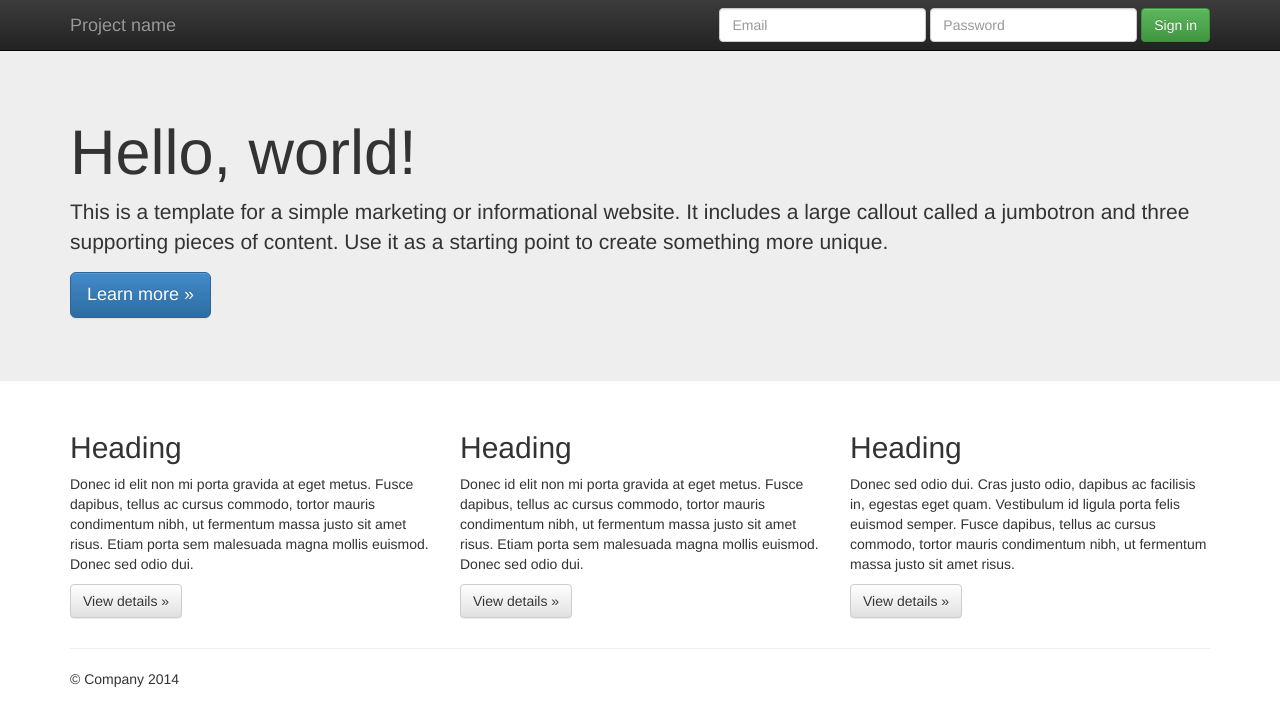
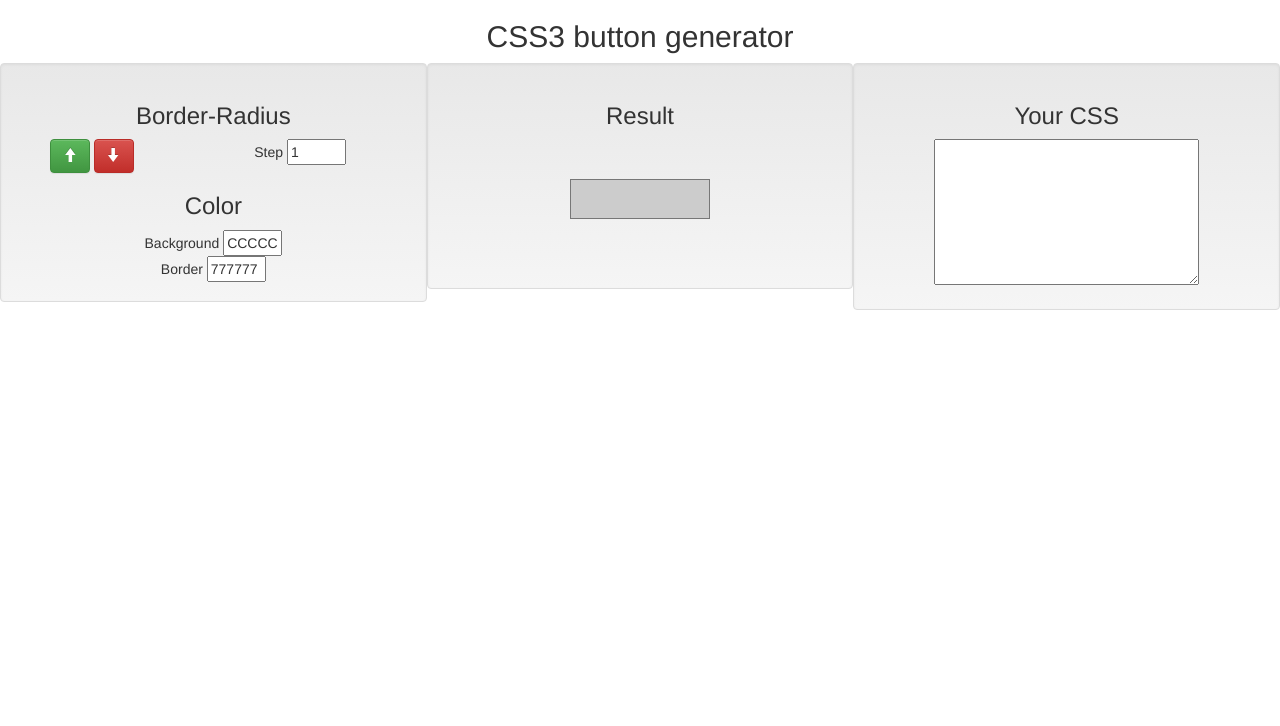
Before and after one commit to ProvokatorDark/Button-Generator, a plain HTML site: page index.html in a window 1280 px wide. Drawn offline with nearby package versions, Linux system fonts and the light colour scheme.

Commit message:
<<HTML5 and CSS>>

```diff
--- a/css/main.css
+++ b/css/main.css
@@ -3,3 +3,11 @@
 /* ==========================================================================
    Author's custom styles
    ========================================================================== */
+.create{
+	height: 40px;
+	width: 140px;
+	margin: 50px auto;
+	background: #CCC;
+	border: 1px solid #777;
+	border-radius: 0;
+}
--- a/index.html
+++ b/index.html
@@ -2,104 +2,85 @@
 <!--[if lt IE 7]>      <html class="no-js lt-ie9 lt-ie8 lt-ie7"> <![endif]-->
 <!--[if IE 7]>         <html class="no-js lt-ie9 lt-ie8"> <![endif]-->
 <!--[if IE 8]>         <html class="no-js lt-ie9"> <![endif]-->
-<!--[if gt IE 8]><!--> <html class="no-js"> <!--<![endif]-->
+<!--[if gt IE 8]><!-->
+<html class="no-js">
+<!--<![endif]-->
+
 <head>
 	<meta charset="utf-8">
 	<meta http-equiv="X-UA-Compatible" content="IE=edge,chrome=1">
 	<title></title>
 	<meta name="description" content="">
 	<meta name="viewport" content="width=device-width, initial-scale=1">
-
 	<link rel="stylesheet" href="css/bootstrap.min.css">
-        <style>
-            body {
-                padding-top: 50px;
-                padding-bottom: 20px;
-            }
-        </style>
 	<link rel="stylesheet" href="css/bootstrap-theme.min.css">
 	<link rel="stylesheet" href="css/main.css">
 
 	<script src="js/vendor/modernizr-2.6.2-respond-1.1.0.min.js"></script>
 </head>
+
 <body>
 	<!--[if lt IE 7]>
             <p class="browsehappy">You are using an <strong>outdated</strong> browser. Please <a href="http://browsehappy.com/">upgrade your browser</a> to improve your experience.</p>
         <![endif]-->
-    <div class="navbar navbar-inverse navbar-fixed-top" role="navigation">
-      <div class="container">
-        <div class="navbar-header">
-          <button type="button" class="navbar-toggle" data-toggle="collapse" data-target=".navbar-collapse">
-            <span class="sr-only">Toggle navigation</span>
-            <span class="icon-bar"></span>
-            <span class="icon-bar"></span>
-            <span class="icon-bar"></span>
+	<div class="container-fluid">
+
+		<h2 class="text-center">CSS3 button generator</h2>
+		<div class="row">
+			<div class="col-md-4 span4 well">
+				<h3 class="text-center">Border-Radius</h3>
+				<div class="row">
+
+					<div class="col-md-5 text-center">
+						<button type="button" id="increase-radius" class="btn btn-success"> <span class="glyphicon glyphicon-arrow-up"></span>
 						</button>
-          <a class="navbar-brand" href="#">Project name</a>
+						<button type="button" id="reduce-radius" class="btn btn-danger"><span class="glyphicon glyphicon-arrow-down"></span>
+						</button>
 					</div>
-        <div class="navbar-collapse collapse">
-          <form class="navbar-form navbar-right" role="form">
-            <div class="form-group">
-              <input type="text" placeholder="Email" class="form-control">
-            </div>
-            <div class="form-group">
-              <input type="password" placeholder="Password" class="form-control">
-            </div>
-            <button type="submit" class="btn btn-success">Sign in</button>
-          </form>
-        </div><!--/.navbar-collapse -->
+					<div class="col-md-7 text-center">
+						<div class="input-prepend">
+							<span class="add-on">Step</span>
+							<input class="input-mini" size="4" id="step" type="text" value="1">
 						</div>
 					</div>
 
-    <!-- Main jumbotron for a primary marketing message or call to action -->
-    <div class="jumbotron">
-      <div class="container">
-        <h1>Hello, world!</h1>
-        <p>This is a template for a simple marketing or informational website. It includes a large callout called a jumbotron and three supporting pieces of content. Use it as a starting point to create something more unique.</p>
-        <p><a class="btn btn-primary btn-lg" role="button">Learn more &raquo;</a></p>
+				</div>
+
+
+
+				<h3 class="text-center">Color</h3>
+				<div class="input-prepend text-center">
+					<span class="add-on">Background</span>
+					<input class="input-mini color" size="4" id="bg-color" type="text" value="CCCCCC">
+				</div>
+				<div class="input-prepend text-center">
+					<span class="add-on">Border</span>
+					<input class="input-mini color" size="4" id="border-color" type="text" value="777777">
 				</div>
 			</div>
 
-    <div class="container">
-      <!-- Example row of columns -->
-      <div class="row">
-        <div class="col-md-4">
-          <h2>Heading</h2>
-          <p>Donec id elit non mi porta gravida at eget metus. Fusce dapibus, tellus ac cursus commodo, tortor mauris condimentum nibh, ut fermentum massa justo sit amet risus. Etiam porta sem malesuada magna mollis euismod. Donec sed odio dui. </p>
-          <p><a class="btn btn-default" href="#" role="button">View details &raquo;</a></p>
+			<div class="col-md-4 span4 well">
+				<h3 class="text-center">Result</h3>
+				<div class="create"></div>
 			</div>
-        <div class="col-md-4">
-          <h2>Heading</h2>
-          <p>Donec id elit non mi porta gravida at eget metus. Fusce dapibus, tellus ac cursus commodo, tortor mauris condimentum nibh, ut fermentum massa justo sit amet risus. Etiam porta sem malesuada magna mollis euismod. Donec sed odio dui. </p>
-          <p><a class="btn btn-default" href="#" role="button">View details &raquo;</a></p>
-       </div>
-        <div class="col-md-4">
-          <h2>Heading</h2>
-          <p>Donec sed odio dui. Cras justo odio, dapibus ac facilisis in, egestas eget quam. Vestibulum id ligula porta felis euismod semper. Fusce dapibus, tellus ac cursus commodo, tortor mauris condimentum nibh, ut fermentum massa justo sit amet risus.</p>
-          <p><a class="btn btn-default" href="#" role="button">View details &raquo;</a></p>
+			<div class="col-md-4 span4 well text-center">
+				<h3 class="text-center">Your CSS</h3>
+				<textarea  id="code-result" cols="30" rows="7"></textarea>
 			</div>
 		</div>
 
-      <hr>
+	</div>
 
-      <footer>
-        <p>&copy; Company 2014</p>
-      </footer>
-    </div> <!-- /container -->        <script src="//ajax.googleapis.com/ajax/libs/jquery/1.11.1/jquery.js"></script>
-        <script>window.jQuery || document.write('<script src="js/vendor/jquery-1.11.1.js"><\/script>')</script>
 
+
+
+	<script src="//ajax.googleapis.com/ajax/libs/jquery/1.11.1/jquery.js"></script>
+	<script>
+		window.jQuery || document.write('<script src="js/vendor/jquery-1.11.1.js"><\/script>')
+	</script>
 	<script src="js/vendor/bootstrap.min.js"></script>
+	<script src="js/main.js"></script>
+	<script src="js/jscolor/jscolor.js"></script>
+</body>
 
-        <script src="js/main.js"></script>
-
-        <!-- Google Analytics: change UA-XXXXX-X to be your site's ID. -->
-        <script>
-            (function(b,o,i,l,e,r){b.GoogleAnalyticsObject=l;b[l]||(b[l]=
-            function(){(b[l].q=b[l].q||[]).push(arguments)});b[l].l=+new Date;
-            e=o.createElement(i);r=o.getElementsByTagName(i)[0];
-            e.src='//www.google-analytics.com/analytics.js';
-            r.parentNode.insertBefore(e,r)}(window,document,'script','ga'));
-            ga('create','UA-XXXXX-X');ga('send','pageview');
-        </script>
-    </body>
 </html>
```
Lines whose indentation alone changed are shown as unchanged.
